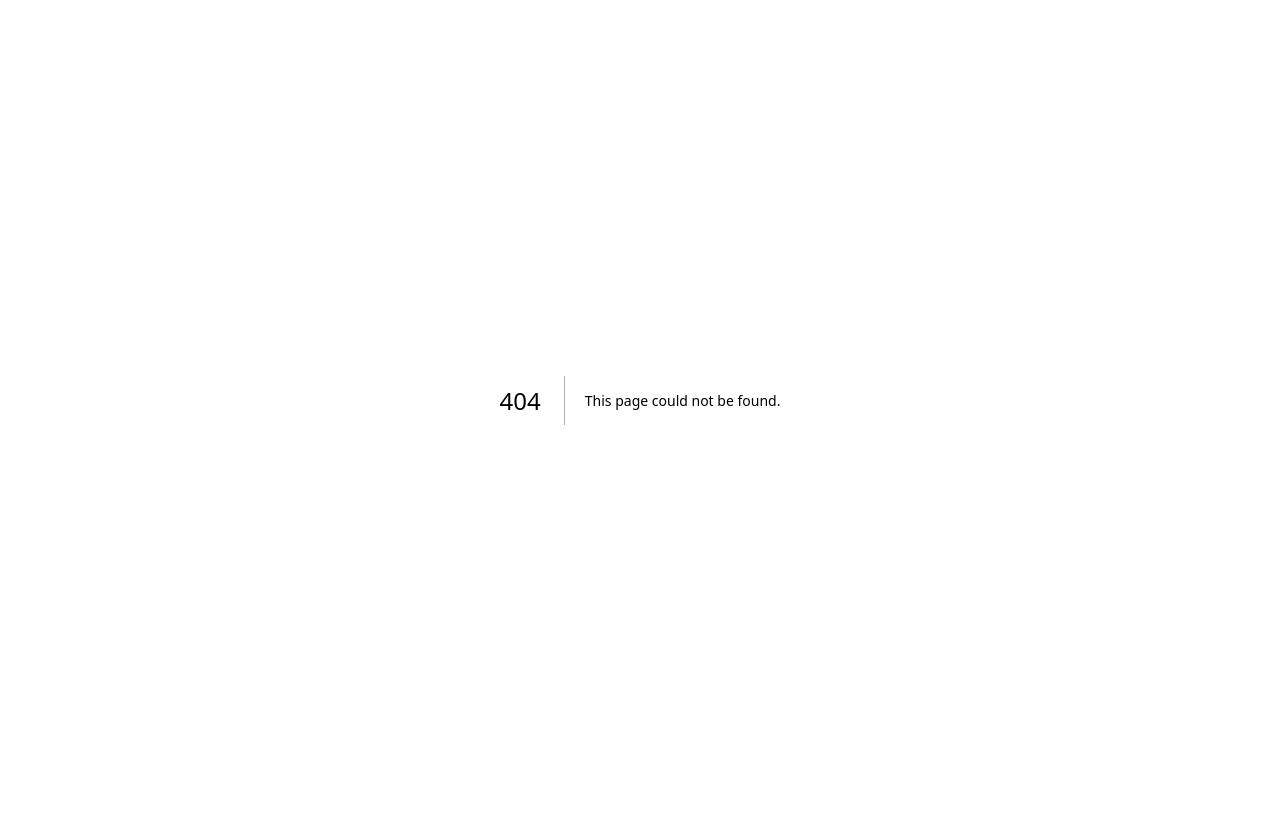
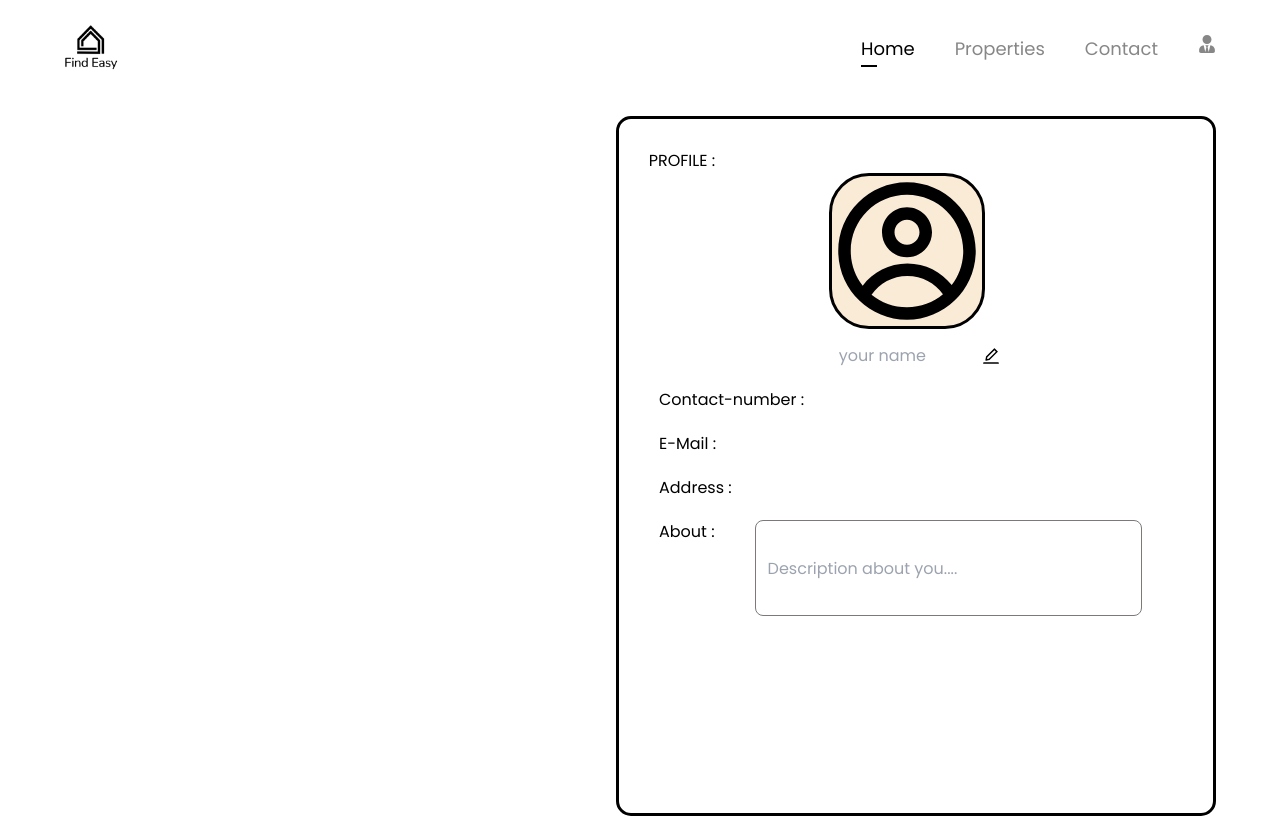
Before and after one commit to parikshith078/find-easy, a Next.js app: page /list in a window 1280 px wide. Before the commit this address had no page. Shown: the top 818 px of the page. Built offline with nearby package versions, Linux system fonts and the light colour scheme.

Commit message:
filter option added and listing page being processed

```diff
--- a/src/components/card/Card.tsx
+++ b/src/components/card/Card.tsx
@@ -1,9 +1,7 @@
 import React from "react";
 import styles from "@/styles/catalouge.module.css";
-import { styles as tailwindCss } from "@/tailwindStyles";
-import { FC } from "react";
+import HeartButton from "./HeartButton";
 import { AiFillStar } from "react-icons/ai";
-import HeartButton from "./HeartButton";
 const iconsize = 20;
 const Card = () => {
   return (
@@ -18,10 +16,8 @@ const Card = () => {
         <div className={styles.card_rating}>
           <AiFillStar size={iconsize} />
           <p>4.5</p>
-          <button className={styles.hbut}>
-           <HeartButton />
-          </button>
-        </div>
+          <HeartButton />
+           </div>
       </div>
       <p className={styles.details}>description </p>
       <p className={styles.details}>speciality</p>
--- a/src/components/card/HeartButton.tsx
+++ b/src/components/card/HeartButton.tsx
@@ -1,7 +1,5 @@
 import React from "react";
 import { AiFillHeart, AiOutlineHeart } from "react-icons/ai";
-import styles from "@/styles/catalouge.module.css";
-import { styles as tailwindCss } from "@/tailwindStyles";
 const HeartButton = () =>{
     return(
         <div>
--- a/src/components/map/Maps.js
+++ /dev/null
@@ -1,26 +0,0 @@
-import {Map, InfoWindow, Marker, GoogleApiWrapper} from 'google-maps-react-18-support';
-import React, { Component } from 'react';
-
-
-export class MapContainer extends Component {
-  render() {
-    return (
-      <Map google={this.props.google}
-      center={{
-        lat: 12.988584998122324,
-        lng: 77.57986112206059
-      }}zoom={14}
-      onClick={this.onMapClicked}
-      >
-
-        <Marker onClick={this.onMarkerClick}
-                name={'Current location'} />
-
-      </Map>
-    );
-  }
-}
-
-export default GoogleApiWrapper({
-  apiKey: ("AIzaSyAnJzTn9qzxW-Y9jV2YRuJhLWfksXxpX4E")
-})(MapContainer)
--- /dev/null
+++ b/src/components/map/Maps.tsx
@@ -0,0 +1,56 @@
+// import {Map, InfoWindow, Marker, GoogleApiWrapper, markerEventHandler, mapEventHandler} from 'google-maps-react-18-support';
+// import React, { Component } from 'react';
+
+// export class MapContainer extends Component {
+//   render() {
+//     return (
+//       <Map google={this.props.google}
+//       center={{
+//         lat: 12.988584998122324,
+//         lng: 77.57986112206059
+//       }}zoom={14}
+//       onClick={this.onMapClicked}
+//       >
+
+//         <Marker onClick={this.onMarkerClick}
+//                 name={'Current location'} />
+
+//       </Map>
+//     );
+//   }
+// }
+
+// export default GoogleApiWrapper({
+//   apiKey: ("AIzaSyAnJzTn9qzxW-Y9jV2YRuJhLWfksXxpX4E")
+// })(MapContainer)
+//
+import React from "react";
+import { Map, GoogleApiWrapper, IMapProps } from "google-maps-react-18-support";
+
+interface MapContainerProps extends IMapProps {
+  google: any;
+  onClick: () => void;
+}
+
+const mapStyles: React.CSSProperties = {
+  width: "100%",
+  height: "100%",
+};
+
+const MapContainer: React.FC<MapContainerProps> = (props) => {
+  const { google, onClick } = props;
+
+  return (
+    <Map
+      google={google}
+      style={mapStyles}
+      initialCenter={{ lat: 37.774929, lng: -122.419416 }}
+      zoom={8}
+      onClick={onClick}
+    />
+  );
+};
+
+export default GoogleApiWrapper({
+  apiKey: "AIzaSyAnJzTn9qzxW-Y9jV2YRuJhLWfksXxpX4E",
+})(MapContainer);
--- a/src/pages/catalouge.tsx
+++ b/src/pages/catalouge.tsx
@@ -5,19 +5,20 @@ import { FaSearch } from "react-icons/fa";
 import Map from "@/components/map/Maps";
 import styles from "@/styles/catalouge.module.css";
 import Card from "@/components/card/Card";
-import HeartButton from "@/components/card/HeartButton";
+import {BiChevronDown} from "react-icons/bi"
 
-// import Map from "@googlemaps/js-api-loader"
 
 const iconSize = 20;
+const icon = 30;
 
 const catalouge = () => {
   return (
     <div>
       <Header />
       <div className="absolute top-24">
-        <div className={`${tailwindCss.paddingX} w-screen  h-screen`}>
-          <div className=" flex justify-between items-center w-[35%] h-10 border-solid border-[1px] px-3 py-2 border-[#7E7878] rounded-lg">
+        <div className={`${tailwindCss.paddingX}  w-screen  h-screen`}>
+          <div className="flex">
+            <div className=" flex justify-between items-center w-[25%] h-10 border-solid border-[1px] px-3 py-2 border-[#7E7878] rounded-lg">
               <input
                 className="h-full w-[85%] "
                 type="text"
@@ -27,9 +28,35 @@ const catalouge = () => {
                 <FaSearch size={iconSize} />
                </div>
             </div>
+            <div className=" flex  items-center w-[8%] h-10 ml-2 border-[1px] px-3  border-[#7E7878] rounded-lg">
+              <p>Forsale</p>
+               <div className=" w-9 aspect-square cursor-pointer flex justify-center items-center  rounded-sm  transition-all delay-100 ">
+                <BiChevronDown size={icon} />
+               </div>
+            </div>
+            <div className=" flex  items-center w-[6.5%] h-10 ml-2 border-[1px] px-3  border-[#7E7878] rounded-lg">
+              <p>Price</p>
+               <div className=" w-9 aspect-square cursor-pointer flex justify-center items-center  rounded-sm  transition-all delay-100 ">
+                <BiChevronDown size={icon} />
+               </div>
+            </div>
+            <div className=" flex  items-center w-[7%] h-10 ml-2 border-[1px] px-3  border-[#7E7878] rounded-lg">
+              <p>Room</p>
+               <div className=" w-9 aspect-square cursor-pointer flex justify-center items-center  rounded-sm  transition-all delay-100 ">
+                <BiChevronDown size={icon} />
+               </div>
+            </div>
+            <div className=" flex  items-center w-[6.5%] h-10 ml-2 border-[1px] px-3  border-[#7E7878] rounded-lg">
+              <p>Type</p>
+               <div className=" w-9 aspect-square cursor-pointer flex justify-center items-center  rounded-sm  transition-all delay-100 ">
+                <BiChevronDown size={icon} />
+               </div>
+            </div>
+          </div>
          <div className={styles.maps}>
-          <Map
-          />
+          <Map onClick={function (): void {
+              throw new Error("Function not implemented.");
+            } }/>
          </div>
 
           <div className={styles.card_container}>
@@ -37,7 +64,6 @@ const catalouge = () => {
             <Card />
             <Card />
             <Card />
-            <HeartButton />
           </div>
         </div>
         <Fotter />
--- /dev/null
+++ b/src/pages/list.tsx
@@ -0,0 +1,64 @@
+import Header from "@/components/Header";
+import Fotter from "@/components/Fotter";
+import { styles as tailwindCss } from "@/tailwindStyles";
+import styles from "@/styles/list.module.css";
+import { CgProfile } from "react-icons/cg";
+import { AiOutlineEdit } from "react-icons/ai";
+
+const icon = 150;
+const editicon = 20;
+
+const list = () => {
+  return (
+    <div>
+      <Header />
+      <div className="absolute top-24">
+        <div className={`${tailwindCss.paddingX} w-screen  h-screen`}>
+          <div className={styles.profile}>
+            <div className={styles.headline}>
+              <h1> PROFILE : </h1>
+            </div>
+            <button className={styles.profile_pic}>
+              <CgProfile size={icon} />
+            </button>
+            <div className={styles.name}>
+              <input
+                type="text"
+                placeholder="your name"
+                className="w-[38%] h-full"
+              />
+              <button>
+                <AiOutlineEdit size={editicon} />
+              </button>
+            </div>
+            <div className="flex ml-10 mt-5 border-solid">
+              <p>Contact-number :</p>
+              <input type="number" className="w-[50%] " />
+            </div>
+            <div className="flex ml-10 mt-5 border-solid">
+              <p>E-Mail :</p>
+              <input type="email-id" className="w-[50%]" />
+            </div>
+            <div className="flex ml-10 mt-5 border-solid">
+              <p>Address : </p>
+              <input type="text" className="w-[50%]" />
+            </div>
+            <div className="flex ml-10 mt-5 border-solid">
+              <p>About : </p>
+              <div className=" flex ml-10 justify-between items-center w-[70%] h-24 border-solid border-[1px] px-3 py-2 border-[#7E7878] rounded-lg">
+                <input
+                  className="h-full w-[100%] "
+                  type="text"
+                  placeholder="Description about you...."
+                />
+              </div>
+            </div>
+          </div>
+        </div>
+        <Fotter />
+      </div>
+    </div>
+  );
+};
+
+export default list;
--- /dev/null
+++ b/src/styles/list.module.css
@@ -0,0 +1,27 @@
+.profile{
+    width: 600px;
+    height: 700px;
+    background-color: #ffffff8e;
+    float: right;
+    margin-top: 20px;
+    border: solid;
+    border-radius: 15px;
+}
+
+.headline{
+  margin-top: 30px;
+  margin-left: 5%;
+}
+
+.profile_pic{
+ border-radius: 40px;
+ border: solid;
+ background-color: antiquewhite;
+ margin-left: 210px;
+}
+
+.name{
+    margin-left: 37%;
+    display: flex;
+    margin-top: 10px;
+}
--- a/tsconfig.json
+++ b/tsconfig.json
@@ -19,6 +19,6 @@
       "@/*": ["./src/*"]
     }
   },
-  "include": ["next-env.d.ts", "**/*.ts", "**/*.tsx", "src/components/map/Maps.js"],
+  "include": ["next-env.d.ts", "**/*.ts", "**/*.tsx", "src/components/map/Maps.tsx"],
   "exclude": ["node_modules"]
 }
```
Also changed, not shown: src/styles/catalouge.module.css (+7 -11 lines). Lines whose indentation alone changed are shown as unchanged.
